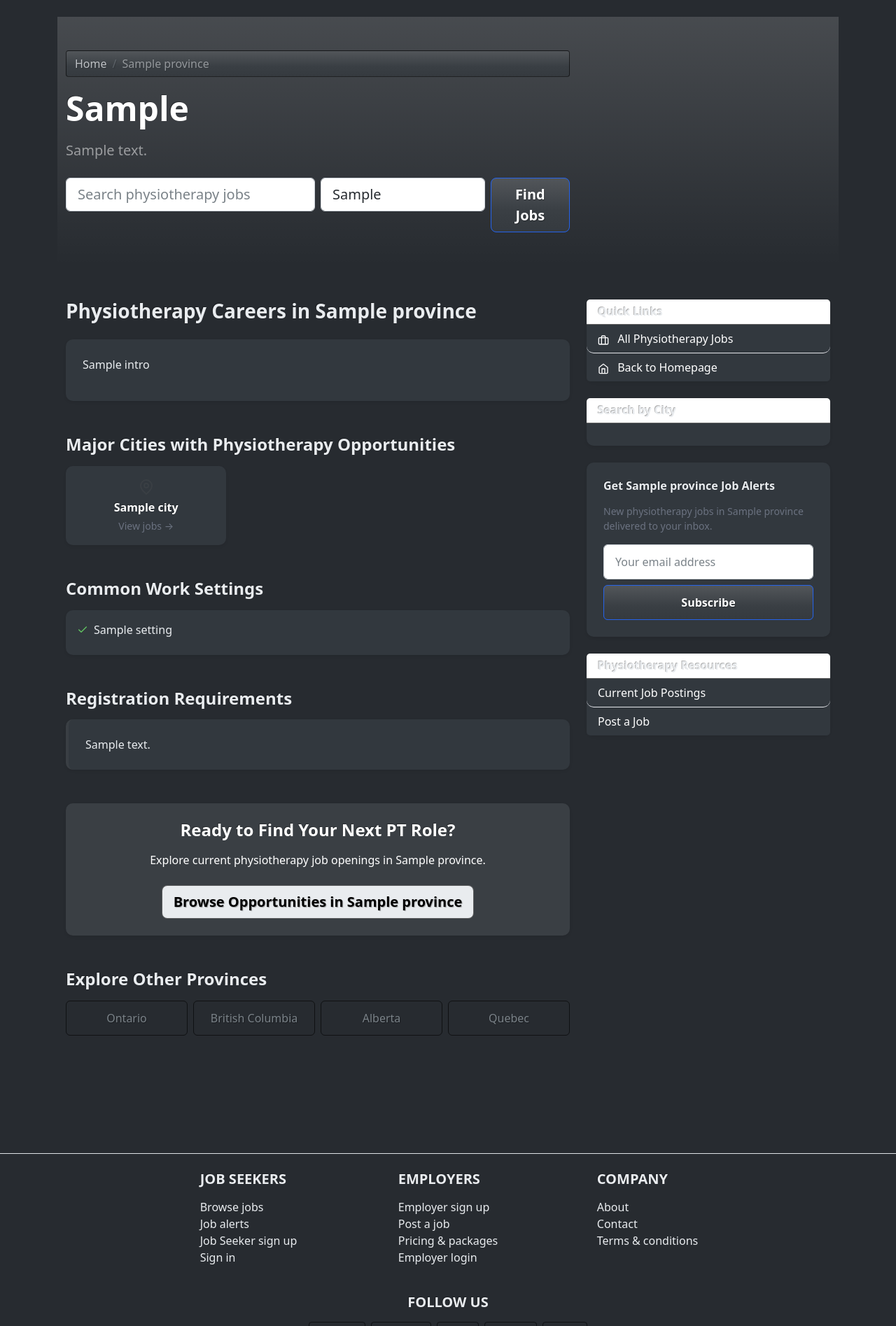
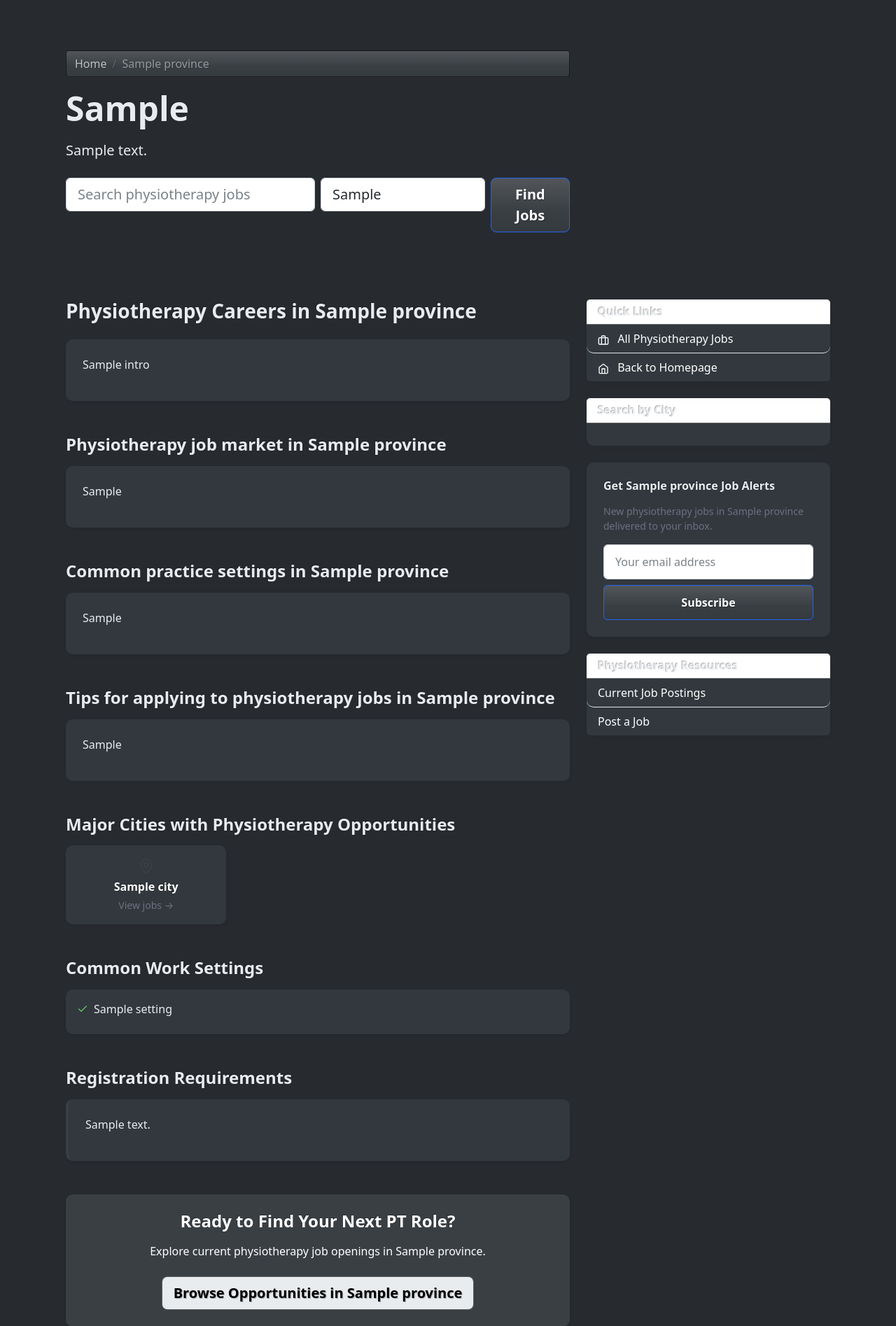
Before and after one commit to MichieMe315/pt-jobs, a Django app: template province_pages/templates/province_pages/province_base.html in a window 1280 px wide. Shown: the part 59-1954 px from the top of the page at 70% size. Run offline with Django 5.2, Linux system fonts and the light colour scheme; the template is opened without the code that fills it: most values are stand-ins (such as "Sample title", 1, 10 or a date in 2020); grey boxes marked "Sample" are stand-in pictures; parts of the project's set-up code (start-up, migrations or seed data) failed here and were passed over; some libraries are stand-ins or nearby versions.

Commit message:
Add province-specific regulator info and content sections

```diff
--- a/province_pages/templates/province_pages/province_base.html
+++ b/province_pages/templates/province_pages/province_base.html
@@ -40,7 +40,7 @@
 
 {% block content %}
 <!-- Hero Section -->
-<section class="py-5 bg-gradient" style="background: linear-gradient(135deg, #1a1a2e 0%, #16213e 100%);">
+<section class="py-5">
   <div class="container">
     <div class="row">
       <div class="col-lg-8">
@@ -51,8 +51,8 @@
           </ol>
         </nav>
 
-        <h1 class="display-5 fw-bold text-white mb-3">{{ h1 }}</h1>
-        <p class="lead text-white-50 mb-4">{{ description }}</p>
+        <h1 class="display-5 fw-bold mb-3">{{ h1 }}</h1>
+        <p class="lead mb-4">{{ description }}</p>
 
         <!-- Quick Search -->
         <form method="get" action="/jobs/" class="row g-2">
@@ -94,6 +94,39 @@
           </div>
         </div>
       </div>
+
+      {% if job_market %}
+      <div class="mb-5">
+        <h2 class="h4 fw-bold mb-3">Physiotherapy job market in {{ province }}</h2>
+        <div class="card border-0 shadow-sm">
+          <div class="card-body p-4">
+            {{ job_market|linebreaks }}
+          </div>
+        </div>
+      </div>
+      {% endif %}
+
+      {% if practice_settings %}
+      <div class="mb-5">
+        <h2 class="h4 fw-bold mb-3">Common practice settings in {{ province }}</h2>
+        <div class="card border-0 shadow-sm">
+          <div class="card-body p-4">
+            {{ practice_settings|linebreaks }}
+          </div>
+        </div>
+      </div>
+      {% endif %}
+
+      {% if tips_for_applying %}
+      <div class="mb-5">
+        <h2 class="h4 fw-bold mb-3">Tips for applying to physiotherapy jobs in {{ province }}</h2>
+        <div class="card border-0 shadow-sm">
+          <div class="card-body p-4">
+            {{ tips_for_applying|linebreaks }}
+          </div>
+        </div>
+      </div>
+      {% endif %}
 
       <!-- Major Cities -->
       <div class="mb-5">
@@ -147,12 +180,12 @@
       </div>
 
       <!-- Certification -->
-      {% if certification_note %}
+      {% if registration_note %}
       <div class="mb-5">
         <h2 class="h4 fw-bold mb-3">Registration Requirements</h2>
         <div class="card border-0 shadow-sm border-start border-4 border-primary">
           <div class="card-body p-4">
-            <p class="mb-0">{{ certification_note }}</p>
+            {{ registration_note|linebreaks }}
           </div>
         </div>
       </div>
```
Also changed, not shown: province_pages/views.py (+23 -2 lines).
